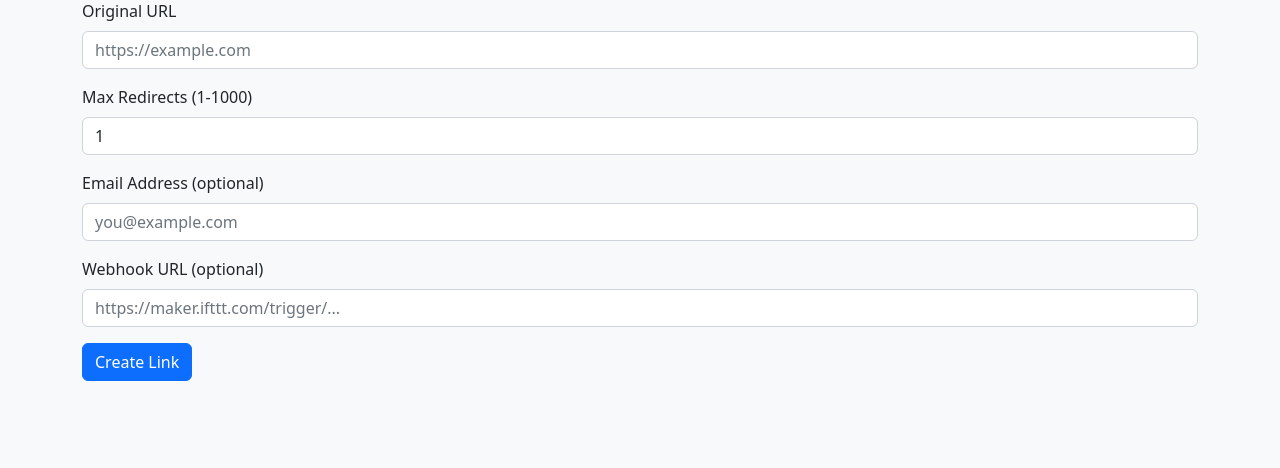
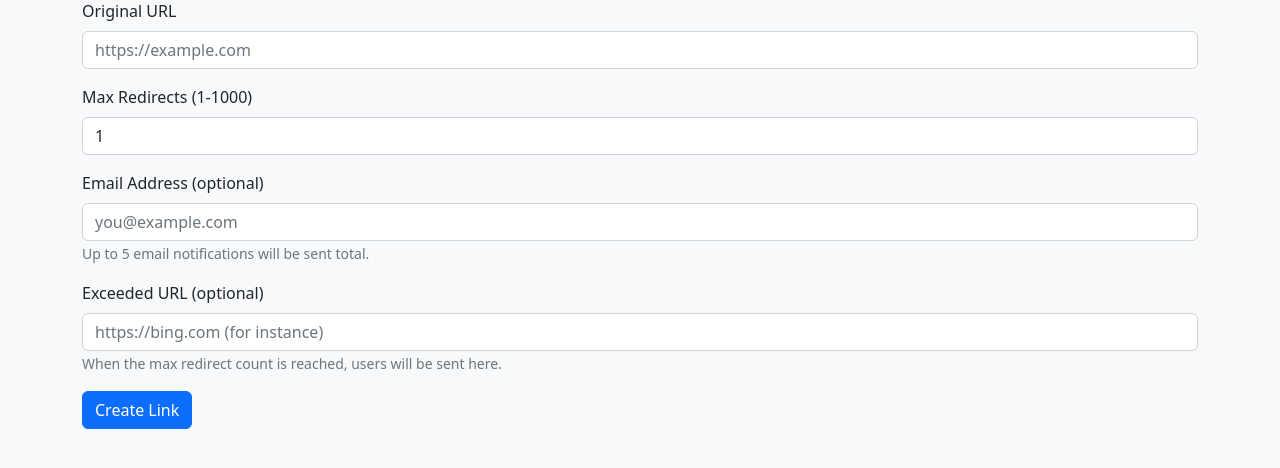
Before and after one commit to tom-geraghty/301er, a Flask app: page / in a window 1280 px wide. Shown: the part 121-589 px from the top of the page. Run offline with Flask 3, Linux system fonts and the light colour scheme.

Commit message:
Update index.html
removing the webhook field

```diff
--- a/templates/index.html
+++ b/templates/index.html
@@ -35,10 +35,13 @@
     <div class="mb-3">
       <label for="trigger_email" class="form-label">Email Address (optional)</label>
       <input type="email" class="form-control" id="trigger_email" name="trigger_email" placeholder="you@example.com">
+      <small class="text-muted">Up to 5 email notifications will be sent total.</small>
     </div>
     <div class="mb-3">
-      <label for="trigger_webhook" class="form-label">Webhook URL (optional)</label>
-      <input type="url" class="form-control" id="trigger_webhook" name="trigger_webhook" placeholder="https://maker.ifttt.com/trigger/...">
+      <label for="exceeded_url" class="form-label">Exceeded URL (optional)</label>
+      <input type="url" class="form-control" id="exceeded_url" name="exceeded_url"
+             placeholder="https://bing.com (for instance)">
+      <small class="text-muted">When the max redirect count is reached, users will be sent here.</small>
     </div>
     <button type="submit" class="btn btn-primary">Create Link</button>
   </form>
```
